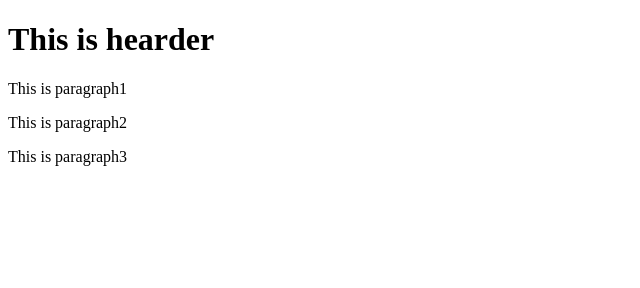
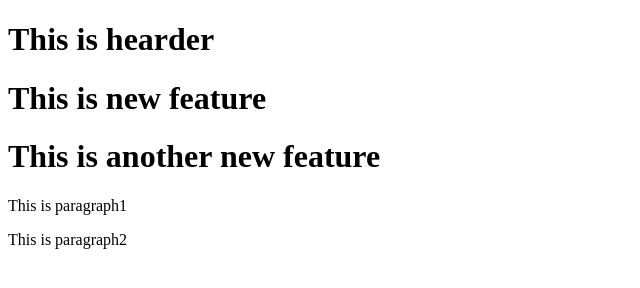
Before and after one commit to NuchX/sample_git2, a plain HTML site: page index.html in a window 1280 px wide. Shown: the whole page, without its empty margins (0-640 px from the left). Drawn offline with Linux system fonts and the light colour scheme.

Commit message:
another new featuer

```diff
--- a/index.html
+++ b/index.html
@@ -3,8 +3,9 @@
 <head><title>Sample Git</title></head>
 <body>
 <h1>This is hearder</h1>
+<h1>This is new feature</h1>
+<h1>This is another new feature</h1>
 <p>This is paragraph1</p>
 <p>This is paragraph2</p>
-<p>This is paragraph3</p>
 <body>
 </html>
```
